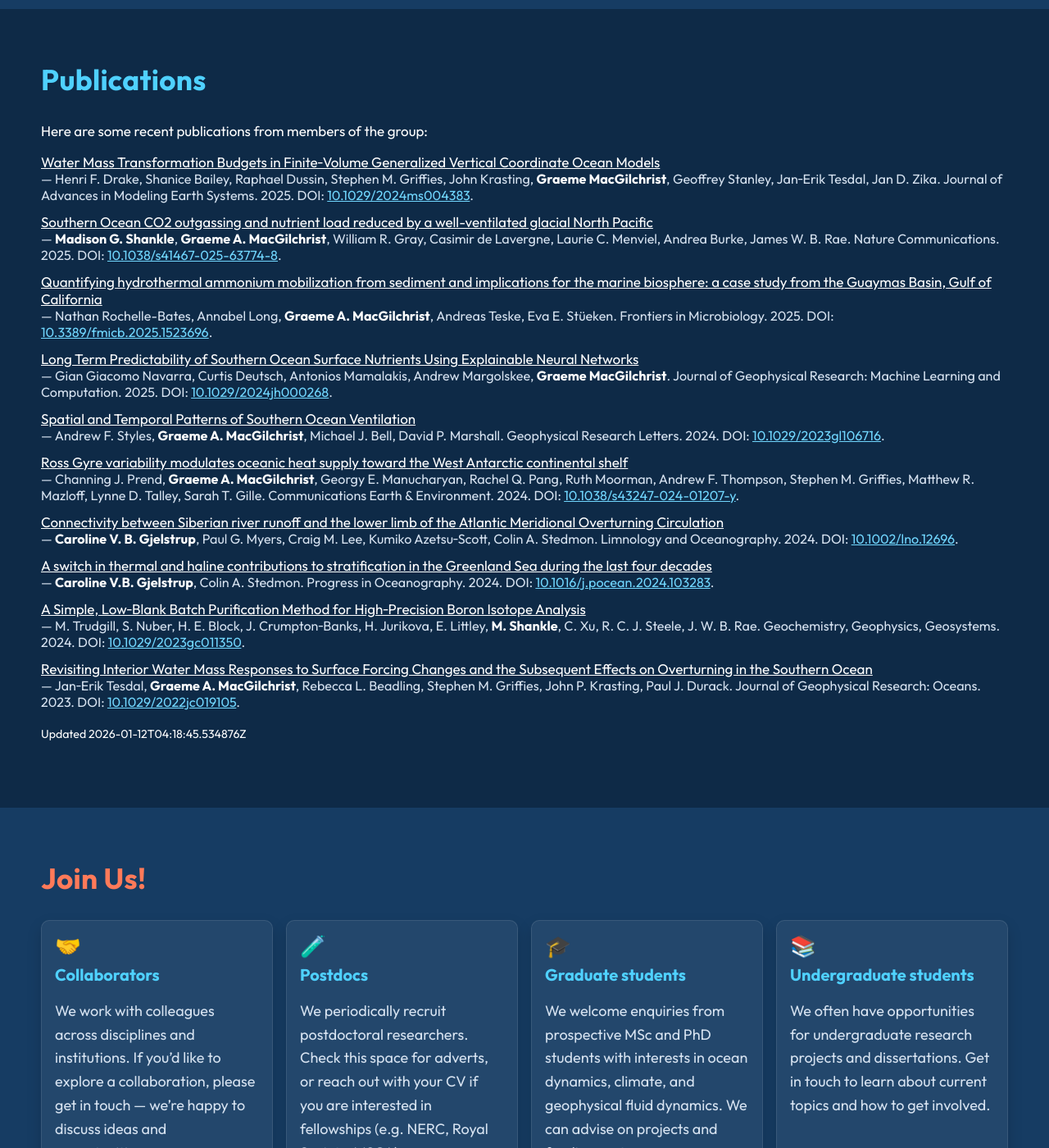
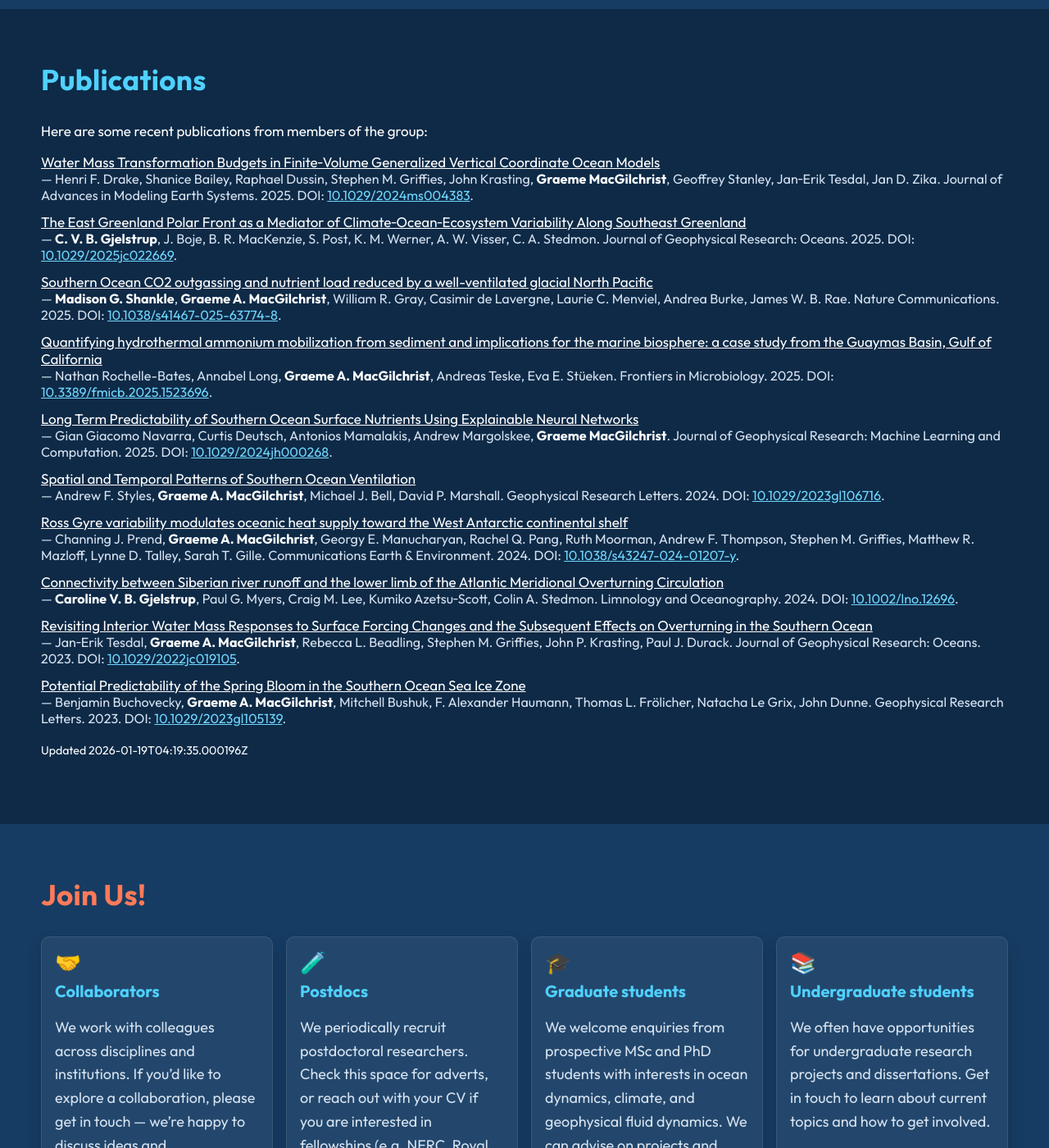
Before and after one commit to ODyn-StAndrews/ODyn-StAndrews.github.io, a Jekyll site: the page built from index.html, in a window 1280 px wide and 1400 px high, scrolled down 4943 px. Shown: the whole window at 82% size. Built offline with Jekyll 4.4.1, drawn with Linux system fonts in a browser that asks for light colours.

Commit message:
chore: update publications data

```diff
--- a/_data/publications.json
+++ b/_data/publications.json
@@ -1,6 +1,6 @@
 {
-  "generated_at": "2026-01-12T04:18:45.534876Z",
-  "count": 26,
+  "generated_at": "2026-01-19T04:19:35.000196Z",
+  "count": 22,
   "items": [
     {
       "title": "Water Mass Transformation Budgets in Finite\u2010Volume Generalized Vertical Coordinate Ocean Models",
@@ -20,6 +20,24 @@
       "year": 2025,
       "doi": "10.1029/2024ms004383",
       "url": "https://doi.org/10.1029/2024ms004383",
+      "type": "journal-article"
+    },
+    {
+      "title": "The East Greenland Polar Front as a Mediator of Climate\u2010Ocean\u2010Ecosystem Variability Along Southeast Greenland",
+      "authors": "C. V. B. Gjelstrup, J. Boje, B. R. MacKenzie, S. Post, K. M. Werner, A. W. Visser, C. A. Stedmon",
+      "authors_list": [
+        "C. V. B. Gjelstrup",
+        "J. Boje",
+        "B. R. MacKenzie",
+        "S. Post",
+        "K. M. Werner",
+        "A. W. Visser",
+        "C. A. Stedmon"
+      ],
+      "venue": "Journal of Geophysical Research: Oceans",
+      "year": 2025,
+      "doi": "10.1029/2025jc022669",
+      "url": "https://doi.org/10.1029/2025jc022669",
       "type": "journal-article"
     },
     {
@@ -122,40 +140,6 @@
       "year": 2024,
       "doi": "10.1002/lno.12696",
       "url": "https://doi.org/10.1002/lno.12696",
-      "type": "journal-article"
-    },
-    {
-      "title": "A switch in thermal and haline contributions to stratification in the Greenland Sea during the last four decades",
-      "authors": "Caroline V.B. Gjelstrup, Colin A. Stedmon",
-      "authors_list": [
-        "Caroline V.B. Gjelstrup",
-        "Colin A. Stedmon"
-      ],
-      "venue": "Progress in Oceanography",
-      "year": 2024,
-      "doi": "10.1016/j.pocean.2024.103283",
-      "url": "https://doi.org/10.1016/j.pocean.2024.103283",
-      "type": "journal-article"
-    },
-    {
-      "title": "A Simple, Low\u2010Blank Batch Purification Method for High\u2010Precision Boron Isotope Analysis",
-      "authors": "M. Trudgill, S. Nuber, H. E. Block, J. Crumpton\u2010Banks, H. Jurikova, E. Littley, M. Shankle, C. Xu, R. C. J. Steele, J. W. B. Rae",
-      "authors_list": [
-        "M. Trudgill",
-        "S. Nuber",
-        "H. E. Block",
-        "J. Crumpton\u2010Banks",
-        "H. Jurikova",
-        "E. Littley",
-        "M. Shankle",
-        "C. Xu",
-        "R. C. J. Steele",
-        "J. W. B. Rae"
-      ],
-      "venue": "Geochemistry, Geophysics, Geosystems",
-      "year": 2024,
-      "doi": "10.1029/2023gc011350",
-      "url": "https://doi.org/10.1029/2023gc011350",
       "type": "journal-article"
     },
     {
@@ -265,40 +249,6 @@
       "type": "journal-article"
     },
     {
-      "title": "Residence time distributions for in-line chaotic mixers",
-      "authors": "Nelson Pouma\u00ebre, Beno\u00eet Pier, Florence Raynal",
-      "authors_list": [
-        "Nelson Pouma\u00ebre",
-        "Beno\u00eet Pier",
-        "Florence Raynal"
-      ],
-      "venue": "Physical Review E",
-      "year": 2022,
-      "doi": "10.1103/physreve.106.015107",
-      "url": "https://doi.org/10.1103/physreve.106.015107",
-      "type": "journal-article"
-    },
-    {
-      "title": "Importance of the Antarctic Slope Current in the Southern Ocean Response to Ice Sheet Melt and Wind Stress Change",
-      "authors": "R. L. Beadling, J. P. Krasting, S. M. Griffies, W. J. Hurlin, B. Bronselaer, J. L. Russell, G. A. MacGilchrist, J.\u2010E. Tesdal, M. Winton",
-      "authors_list": [
-        "R. L. Beadling",
-        "J. P. Krasting",
-        "S. M. Griffies",
-        "W. J. Hurlin",
-        "B. Bronselaer",
-        "J. L. Russell",
-        "G. A. MacGilchrist",
-        "J.\u2010E. Tesdal",
-        "M. Winton"
-      ],
-      "venue": "Journal of Geophysical Research: Oceans",
-      "year": 2022,
-      "doi": "10.1029/2021jc017608",
-      "url": "https://doi.org/10.1029/2021jc017608",
-      "type": "journal-article"
-    },
-    {
       "title": "A regime shift in the Southeast Greenland marine ecosystem",
       "authors": "Mads Peter Heide\u2010J\u00f8rgensen, Philippine Chambault, Teunis Jansen, Caroline V. B. Gjelstrup, Aqqalu Rosing\u2010Asvid, Andreas Macrander, G\u00edsli V\u00edkingsson, Xiangdong Zhang, Camilla S. Andresen, Brian R. MacKenzie",
       "authors_list": [
@@ -317,27 +267,6 @@
       "year": 2022,
       "doi": "10.1111/gcb.16494",
       "url": "https://doi.org/10.1111/gcb.16494",
-      "type": "journal-article"
-    },
-    {
-      "title": "Pliocene decoupling of equatorial Pacific temperature and pH gradients",
-      "authors": "Madison G. Shankle, Natalie J. Burls, Alexey V. Fedorov, Matthew D. Thomas, Wei Liu, Donald E. Penman, Heather L. Ford, Peter H. Jacobs, Noah J. Planavsky, Pincelli M. Hull",
-      "authors_list": [
-        "Madison G. Shankle",
-        "Natalie J. Burls",
-        "Alexey V. Fedorov",
-        "Matthew D. Thomas",
-        "Wei Liu",
-        "Donald E. Penman",
-        "Heather L. Ford",
-        "Peter H. Jacobs",
-        "Noah J. Planavsky",
-        "Pincelli M. Hull"
-      ],
-      "venue": "Nature",
-      "year": 2021,
-      "doi": "10.1038/s41586-021-03884-7",
-      "url": "https://doi.org/10.1038/s41586-021-03884-7",
       "type": "journal-article"
     },
     {
```
